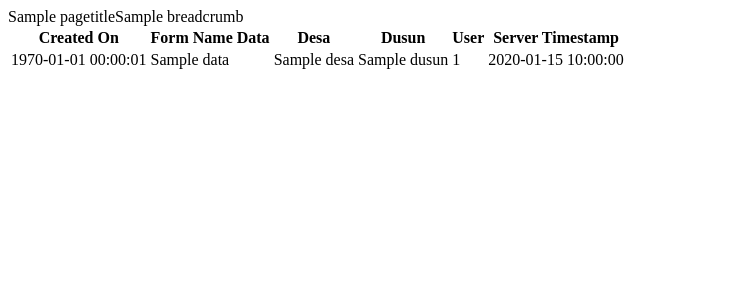
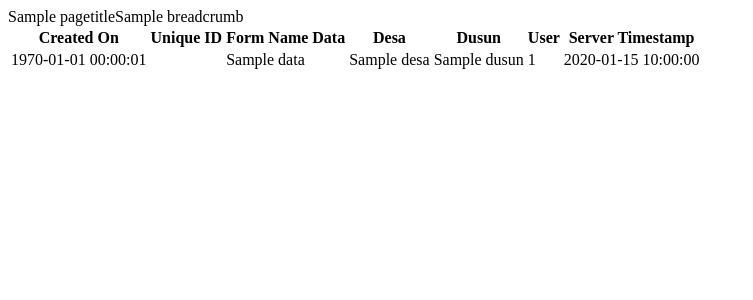
Before and after one commit to tgwofficial/atma-dashboard, a CodeIgniter app: the page made by application/views/admin/data/master.php in a window 1280 px wide. Shown: the top 300 px of the page, without its empty margins (0-753 px from the left). Run offline with CodeIgniter, Linux system fonts and the light colour scheme; the template is opened without the code that fills it: most values are stand-ins (such as "Sample title", 1, 10 or a date in 2020); data that the repository does not hold is empty; some libraries are stand-ins or nearby versions.

Commit message:
AH | add unique id column to master data

```diff
--- a/application/views/admin/data/master.php
+++ b/application/views/admin/data/master.php
@@ -18,6 +18,7 @@ defined('BASEPATH') OR exit('No direct script access allowed');
                                         <thead>
                                             <tr>
                                                 <th>Created On</th>
+                                                <th>Unique ID</th>
                                                 <th>Form Name</th>
                                                 <th>Data</th>
                                                 <th>Desa</th>
@@ -33,6 +34,7 @@ defined('BASEPATH') OR exit('No direct script access allowed');
                                              ?>
                                                 <tr>
                                                     <td><?php echo $time; ?></td>
+                                                    <td><?php echo $fields->unique_id; ?></td>
                                                     <td><?php echo $data->form_name; ?></td>
                                                     <td><?php foreach ($fields as $key => $value) {
                                                         echo $key." : ".$value.",<br>";
```
